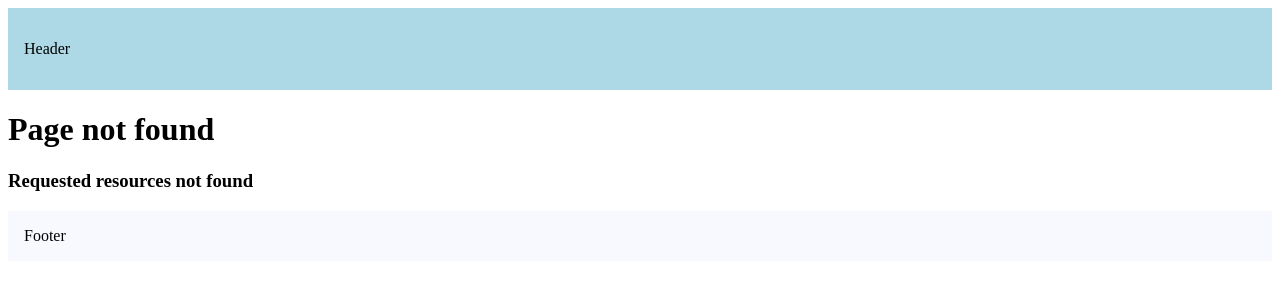
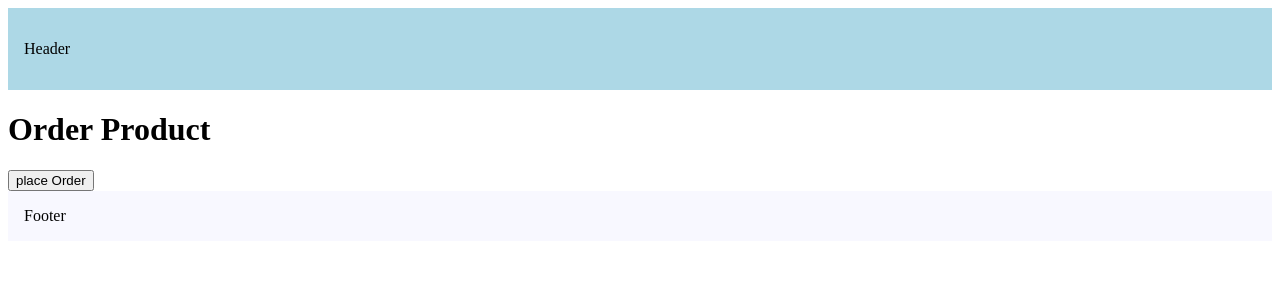
Before and after one commit to Muhammadali7866/nextJs-learning, a Next.js app in the folder my-app/: page /order-product in a window 1280 px wide. Before the commit this address had no page. Shown: the top 300 px of the page. Built offline with nearby package versions, Linux system fonts and the light colour scheme.

Commit message:
20-active link

```diff
--- /dev/null
+++ b/my-app/app/order-product/page.tsx
@@ -0,0 +1,16 @@
+"use client";
+import { useRouter } from "next/navigation";
+
+export default function OrderProduct() {
+  const router = useRouter();
+  const handleClick = () => {
+    console.log("order placed successfully");
+    router.push("/");
+  };
+  return (
+    <>
+      <h1>Order Product</h1>
+      <button onClick={handleClick}>place Order</button>
+    </>
+  );
+}
```
